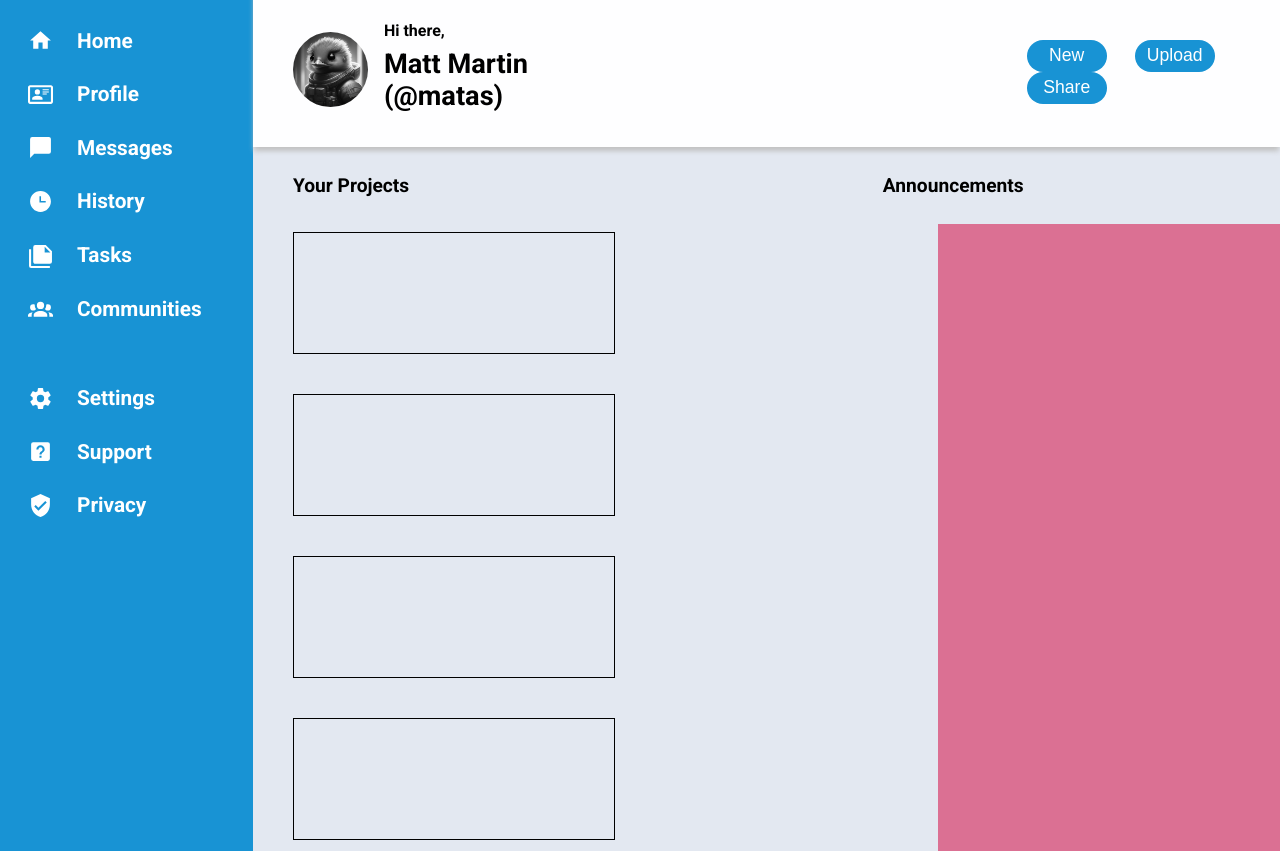
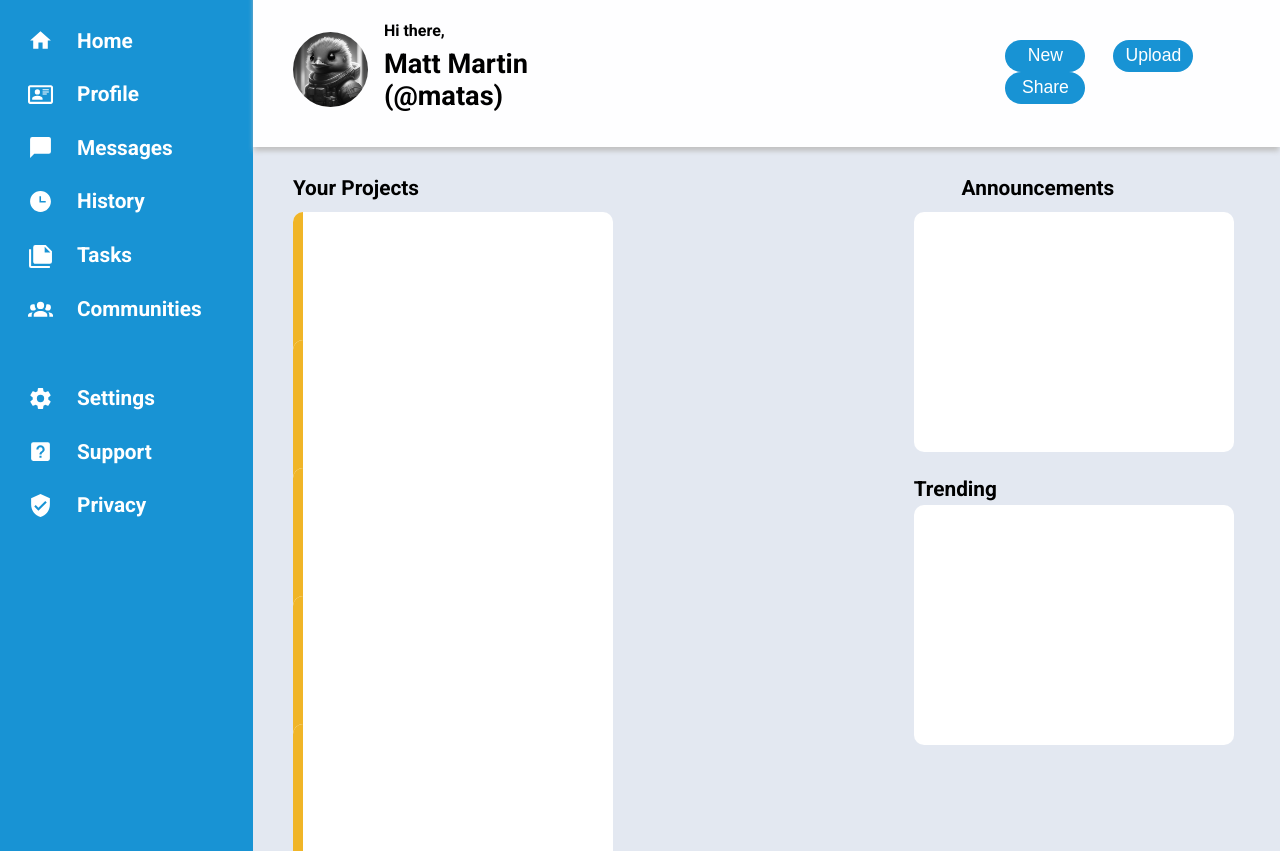
Before and after one commit to MatasMartin/admindashboard, a plain HTML site: page index.html in a window 1280 px wide. Shown: the part 101-952 px from the top of the page. Drawn offline with Linux system fonts and the light colour scheme.

Commit message:
add middle left side

```diff
--- a/index.html
+++ b/index.html
@@ -105,10 +105,10 @@
                     <div class="easy">
 
                     </div>
-                    <div class="ad">
+                    <div class="lastdiv" class="ad">
 
                     </div>
-                    <div class="money">
+                    <div class="lastdiv" class="money">
 
                     </div>
                 </div>
@@ -117,6 +117,7 @@
                     <div class="announcements">
 
                     </div>
+                    <p>Trending</p>
                     <div class="trending">
 
                     </div>
--- a/style.css
+++ b/style.css
@@ -132,7 +132,7 @@ svg {
 .top-bottom {
     display: flex;
     align-items: center;
-    gap: 50%;
+    gap: 45%;
 }
 
 .hello {
@@ -185,8 +185,8 @@ svg {
 
 .text {
     display: flex;
-    gap: 50%;
-    font-size: 1.2rem;
+    gap: 57.3%;
+    font-size: 1.3rem;
     padding: 1vh 5vh;
 }
 
@@ -201,17 +201,52 @@ svg {
     display: flex;
     flex-direction: row;
     flex-wrap: wrap;
-    gap: 5vh;
+    gap: 3vh;
     padding: 1vh 5vh;
-}
-
-.middle-right {
-    background-color: palevioletred;
 
 }
 
 .middle-left > * {
-    border: 1px solid black;
+    background-color: white;
+    box-shadow: inset 50px 0px 0px -40px rgb(240,181,40);
+    border-radius: 10px;
+
     width: 40vh;
-    height: 15vh;
+    height: 20vh;
+    margin-bottom: -4vh;
+    margin-top: -3vh;
 }
+
+.lastdiv {
+    margin-bottom: 0vh;
+}
+
+.middle-right {
+    display: flex;
+    flex-direction: column;
+
+    gap: 4.5vh;
+    padding: 1vh 0vh;
+    margin-left: -3vh;
+}
+
+.middle-right div {
+    background-color: white;
+
+    border-radius: 10px;
+
+    width: 40vh;
+    height: 30vh;
+    margin-bottom: -4vh;
+    margin-top: -3vh;
+}
+
+.middle-right p {
+    font-size: 1.3rem;
+    margin-bottom: -1vh;
+    z-index: 10;
+}
+
+.trending {
+    margin-bottom: -5vh;
+}
```
